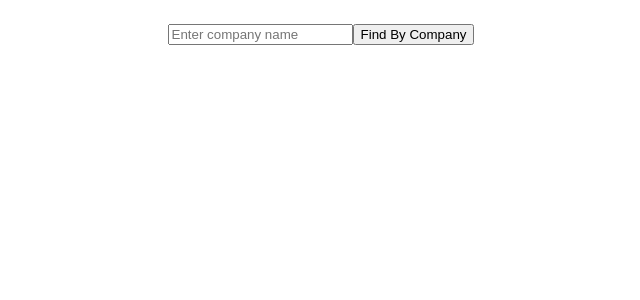
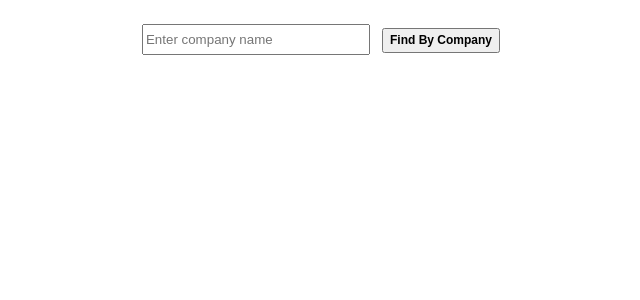
Before and after one commit to flexpartha/ANG18, an Angular app: page /product in a window 1280 px wide. Shown: the top 300 px of the page, without its empty margins (335-975 px from the left). Built offline with nearby package versions, Linux system fonts and the light colour scheme.

Commit message:
modify styles in product

```diff
--- a/src/app/pages/productstore/productstore.component.html
+++ b/src/app/pages/productstore/productstore.component.html
@@ -1,10 +1,13 @@
 <div>
   <input
+    class="textbox"
     type="text"
     placeholder="Enter company name"
     [(ngModel)]="companyName"
   />
-  <button (click)="getAlltheProductStore()">Find By Company</button>
+  <button class="button" (click)="getAlltheProductStore()">
+    Find By Company
+  </button>
 </div>
 <br />
 <br />
--- a/src/app/pages/productstore/productstore.component.scss
+++ b/src/app/pages/productstore/productstore.component.scss
@@ -10,3 +10,15 @@
     height: 20px;
     margin-right: 4px;
 }
+
+.textbox {
+    width: 220px;
+    height: 25px;
+    margin-right: 12px;
+}
+
+.button {
+    height: 25px;
+    font-size: 12px;
+    font-weight: bolder;
+}
```
